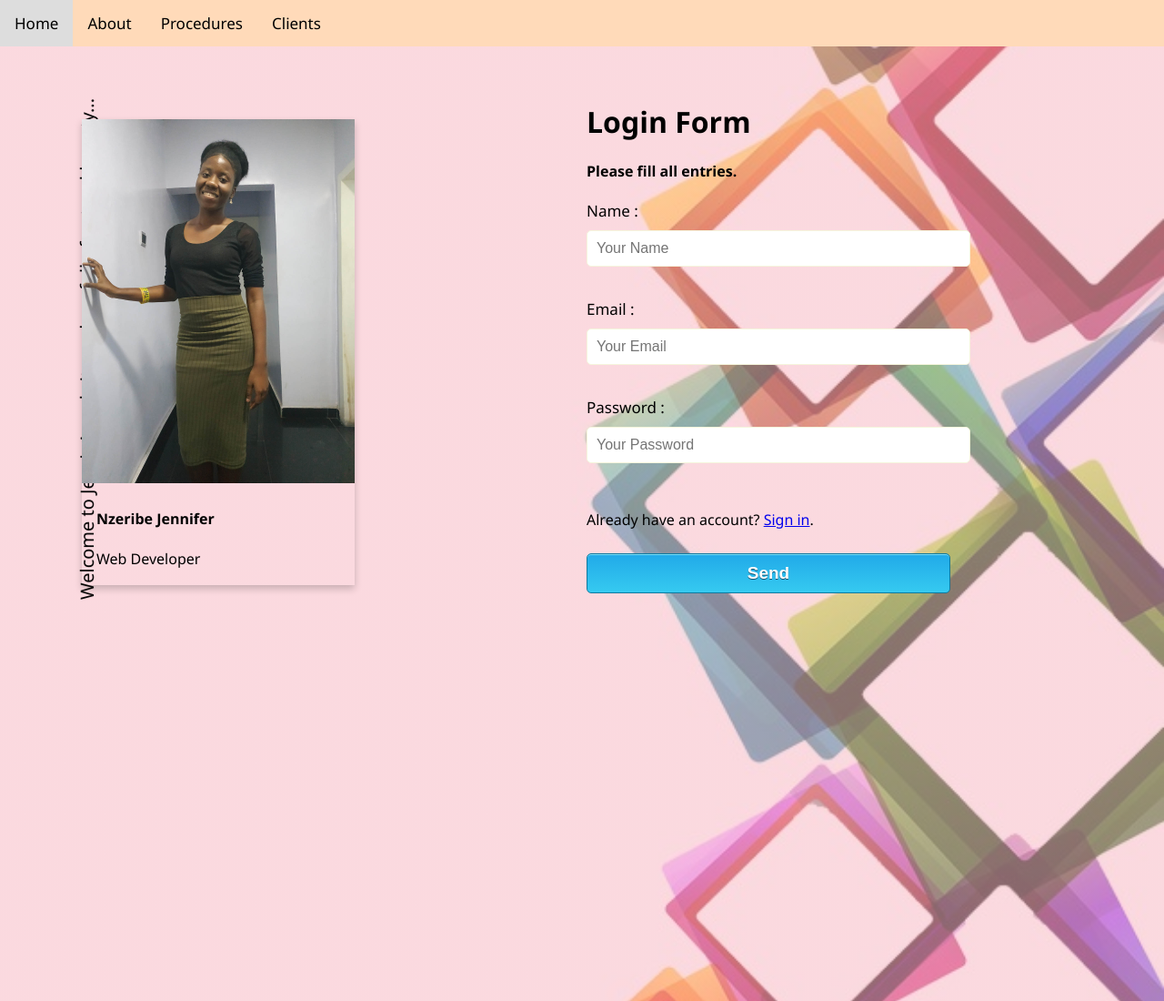
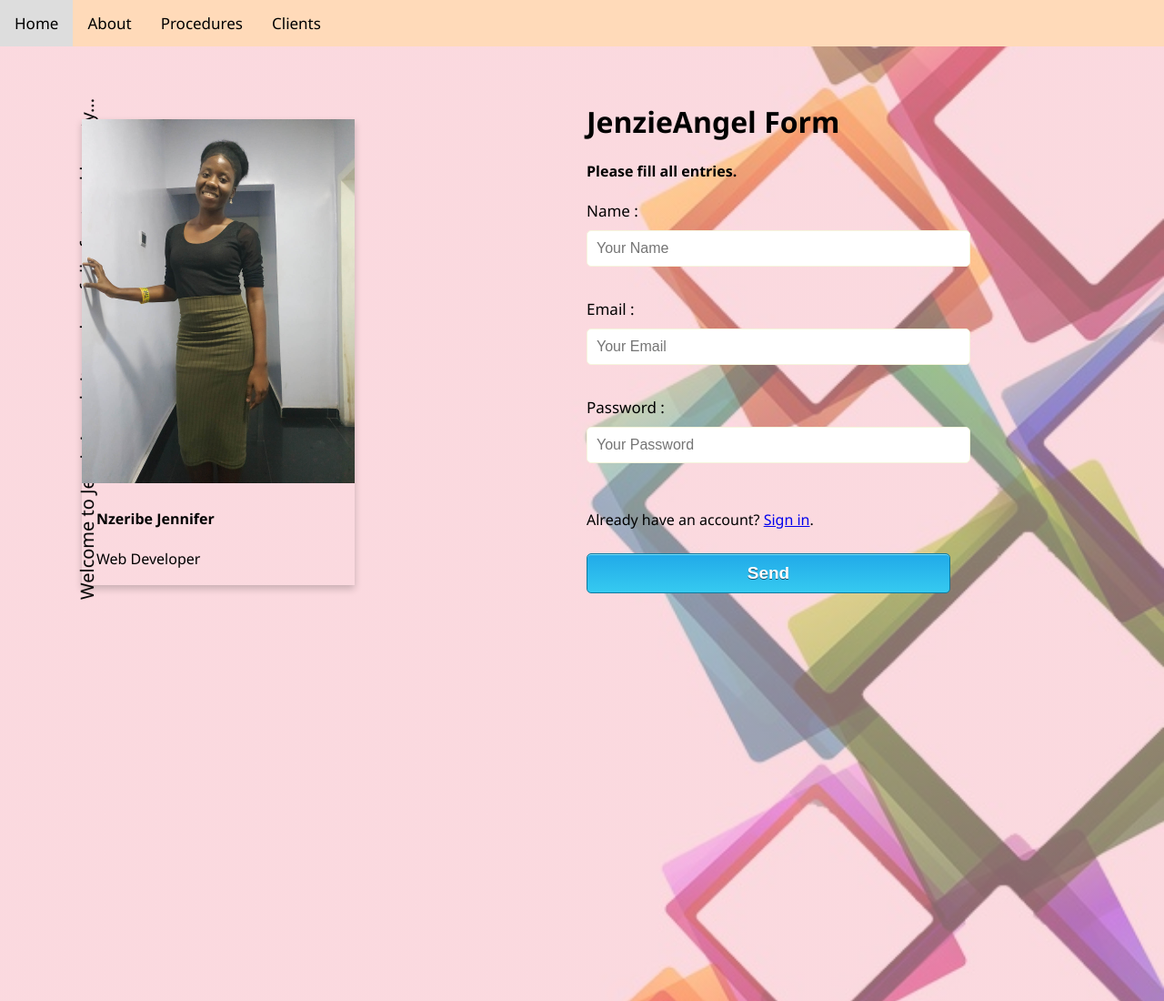
Before and after one commit to jennynzeribe/My-assignment, a plain HTML site: page index.html in a window 1280 px wide. Shown: the top 1100 px of the page at 91% size. Drawn offline with Linux system fonts and the light colour scheme.

Commit message:
new changes

```diff
--- a/CSS/style.css
+++ b/CSS/style.css
@@ -40,6 +40,7 @@ nav a {
 nav a:hover {
     background-color: #ddd;
     color: black;
+
 }
 
 #main{
--- a/index.html
+++ b/index.html
@@ -24,7 +24,7 @@
 <div id="main">
         <div id="first">
         <form action="" method="post">
-        <h1>Login Form</h1>
+        <h1>JenzieAngel Form</h1>
         <h4>Please fill all entries.</h4>
         <label>Name :</label>
         <input name="dname" placeholder="Your Name" type="text"required>
```
